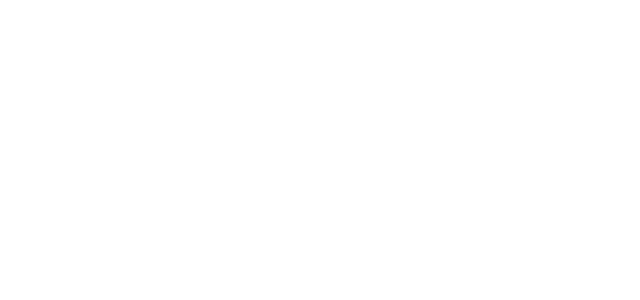
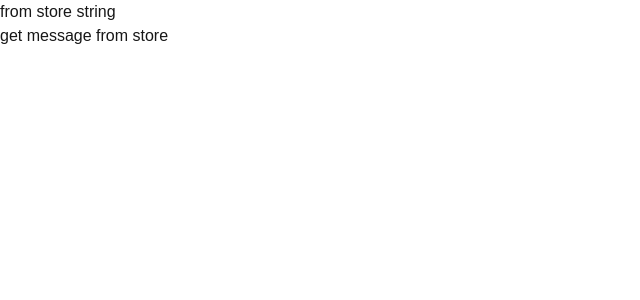
Before and after one commit to OlofDaniel/IV1201, a Next.js app in the folder frontend/: page / in a window 1280 px wide. Shown: the top 300 px of the page, without its empty margins (0-640 px from the left). Built offline with nearby package versions, Linux system fonts and the light colour scheme.

Commit message:
testing out redux, MVP structure & AsyncThunks for API calls

```diff
--- a/frontend/app/page.tsx
+++ b/frontend/app/page.tsx
@@ -1,3 +1,5 @@
+import { MessagePresenter } from "@/presenters/messagePresenter";
+
 export default function Home() {
-  return <div></div>;
+  return <MessagePresenter></MessagePresenter>;
 }
--- a/frontend/lib/store.ts
+++ b/frontend/lib/store.ts
@@ -1,8 +1,9 @@
 import { configureStore } from "@reduxjs/toolkit";
+import messageReducer from "../models/messageSlice";
 
 export const makeStore = () => {
   return configureStore({
-    reducer: {},
+    reducer: { message: messageReducer },
   });
 };
 export type AppStore = ReturnType<typeof makeStore>;
--- a/frontend/models/messageSlice.ts
+++ b/frontend/models/messageSlice.ts
@@ -3,7 +3,7 @@
 interface messageState {
   message: string;
 }
-const initialState: messageState = { message: "initial string" };
+const initialState: messageState = { message: "from store string" };
 
 const messageSlice = createSlice({
   name: "message",
@@ -14,3 +14,6 @@
     },
   },
 });
+
+export const { setMessage } = messageSlice.actions;
+export default messageSlice.reducer;
--- /dev/null
+++ b/frontend/presenters/messagePresenter.tsx
@@ -0,0 +1,19 @@
+"use client";
+import { MessageView } from "@/views/messageView";
+import { useDispatch, useSelector } from "react-redux";
+import { AppDispatch, RootState } from "@/lib/store";
+import { setMessage } from "@/models/messageSlice";
+
+export function MessagePresenter() {
+  const dispatch = useDispatch<AppDispatch>();
+  const { message } = useSelector((state: RootState) => state.message);
+  const storeButtonClicked = () => {
+    dispatch(setMessage("Altered from button click"));
+  };
+  return (
+    <MessageView
+      message={message}
+      storeButtonClicked={storeButtonClicked}
+    ></MessageView>
+  );
+}
--- /dev/null
+++ b/frontend/views/messageView.tsx
@@ -0,0 +1,13 @@
+interface MessageViewProps {
+  message: string;
+  storeButtonClicked: () => void;
+}
+
+export function MessageView({ message, storeButtonClicked }: MessageViewProps) {
+  return (
+    <div>
+      <h1>{message}</h1>
+      <button onClick={storeButtonClicked}>get message from store</button>
+    </div>
+  );
+}
```
Also changed, not shown: frontend/communication/messageComm.ts (added), 1 other file (tests, documents, lock files or other folders).
